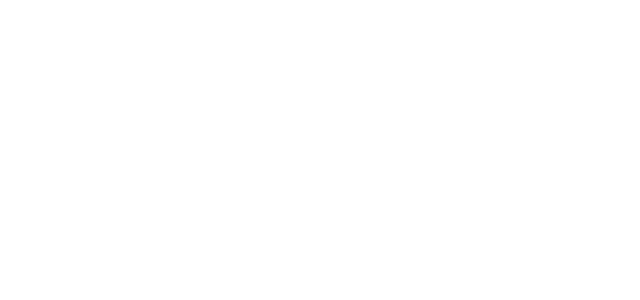
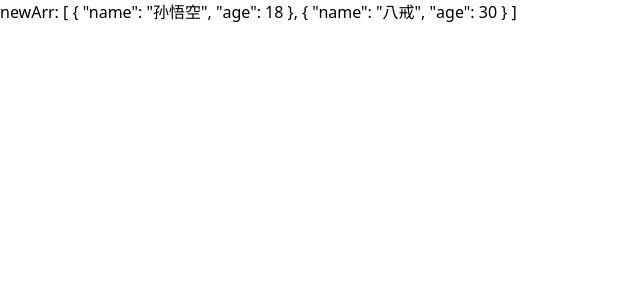
Before and after one commit to HappyColour/nuxt3-template, a Nuxt app: page /advanced in a window 1280 px wide. Before the commit this address had no page. Shown: the top 300 px of the page, without its empty margins (0-640 px from the left). Built offline with nearby package versions, Linux system fonts and the light colour scheme.

Commit message:
高阶函数

```diff
--- /dev/null
+++ b/pages/advanced.vue
@@ -0,0 +1,31 @@
+<template>
+  <div>
+    <h2>newArr: {{ newArr }}</h2>
+  </div>
+</template>
+<script setup>
+/**
+ * 高阶函数
+ */
+class Person {
+  constructor(name, age){
+    this.name = name
+    this.age = age
+  }
+}
+const personArr = [new Person("孙悟空", 18),new Person("沙和尚", 20),new Person("唐三藏", 30),new Person("八戒", 30)]
+const newArr = reactive([]) // const newArr = ref([])
+function filterContent(target, cb){
+  for (let i = 0; i < target.length; i++) {
+    if(cb(target[i])) {
+      newArr.push(target[i]) // newArr.value.push(target[i])
+    }
+  }
+  console.log(newArr);
+  // return newArr
+}
+filterContent(personArr, a => a.name === '孙悟空' || a.name === '八戒')
+</script>
+<style>
+
+</style>
```
